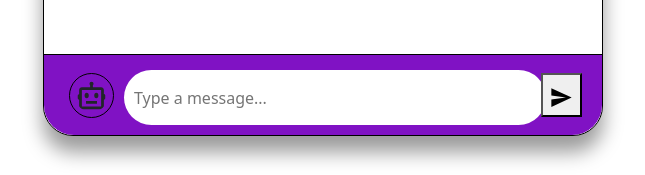
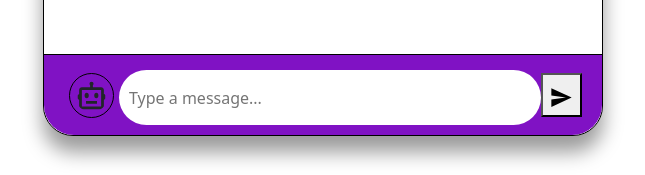
Before and after one commit to aldidwiferdian/RasaUIReact, a React (Create React App) app: page / in a window 1280 px wide. Shown: the part 610-785 px from the top of the page, without its empty margins (317-962 px from the left). Built offline with nearby package versions, Linux system fonts and the light colour scheme.

Commit message:
Update chatBot.css

```diff
--- a/src/components/chatBot.css
+++ b/src/components/chatBot.css
@@ -145,7 +145,6 @@
   height: 55px;
   border-radius: 50px;
   margin-top: 5px;
-  margin-left: 5px;
   border: none;
   padding-left: 10px;
 }
```
